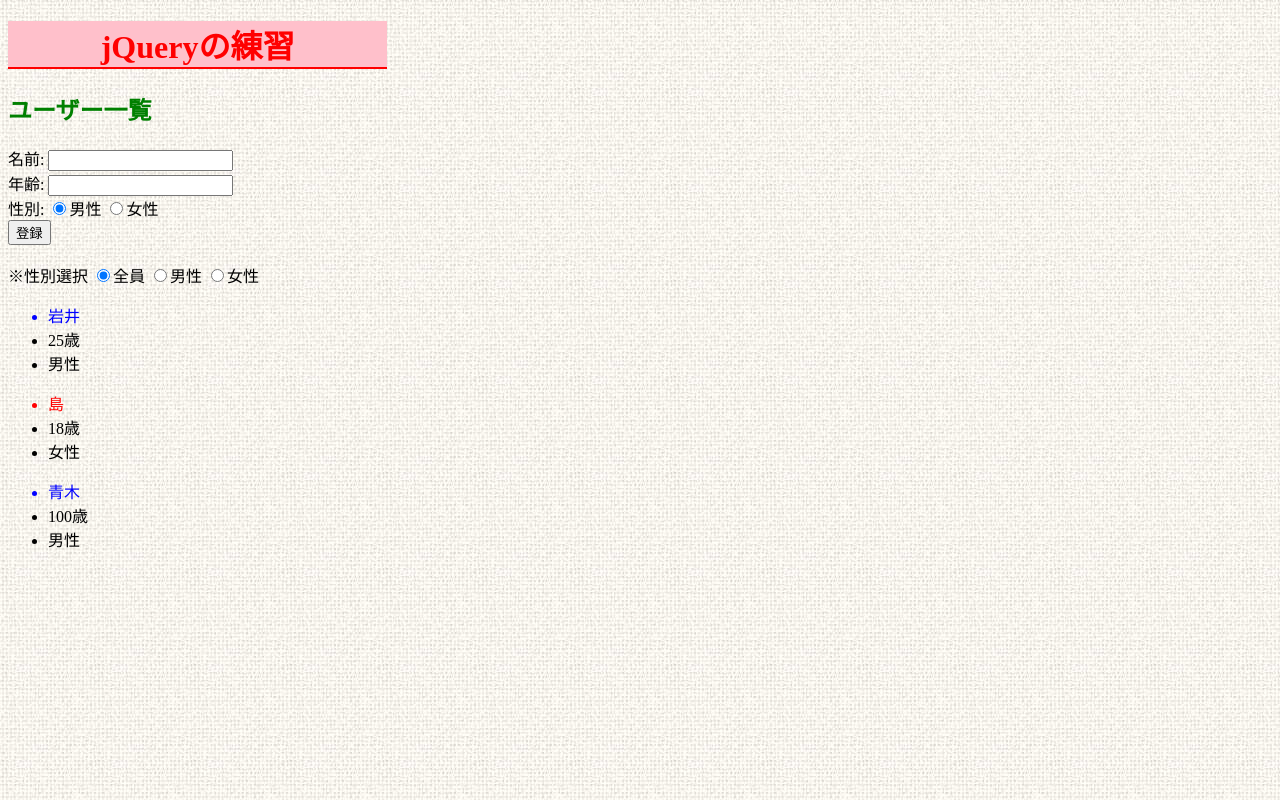
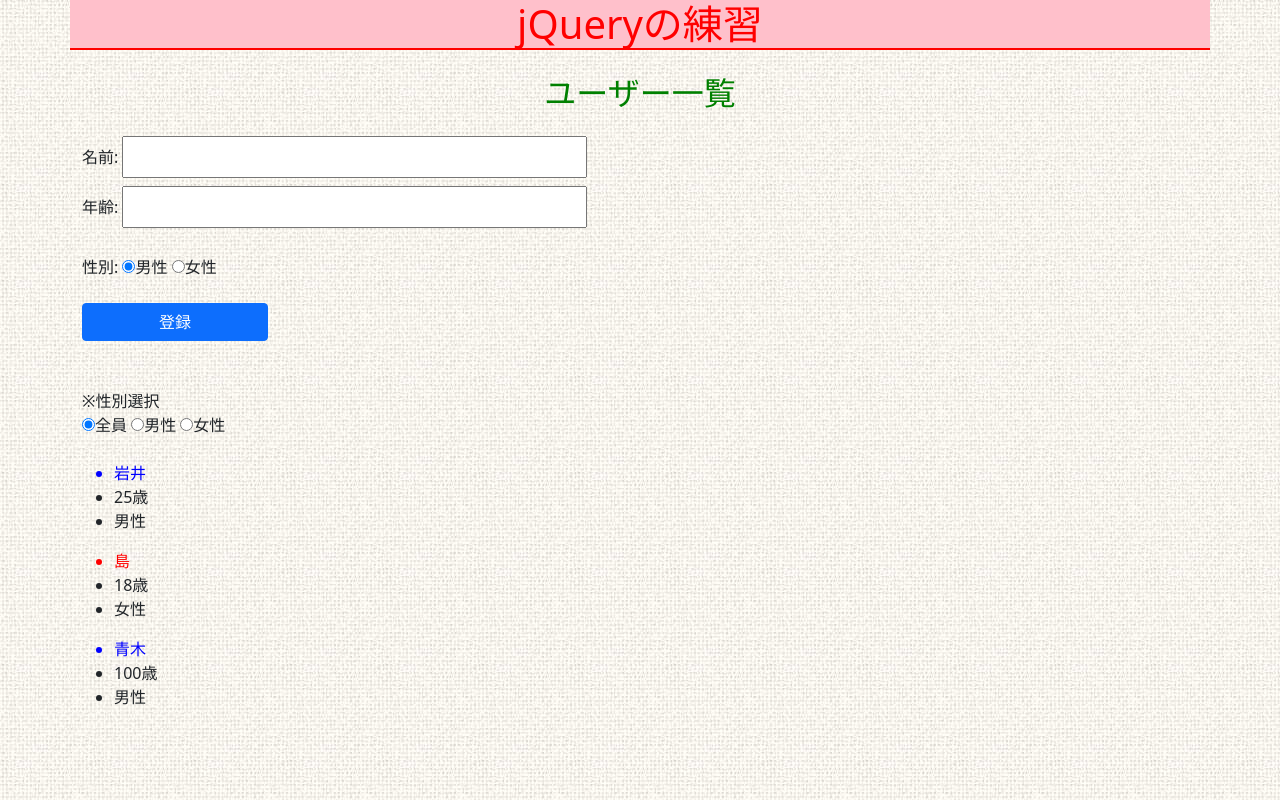
Before and after one commit to kazuma9976/jQuery-DOM-manipulation, a plain HTML site: page index.html in a window 1280 px wide. Drawn offline with nearby package versions, Linux system fonts and the light colour scheme.

Commit message:
Boostrapでレスポンシブデザインを調整

```diff
--- a/css/style.css
+++ b/css/style.css
@@ -2,8 +2,6 @@
 .red {
     color: red;
     background-color: pink;
-    width: 30%;
-    text-align: center;
     border-bottom: solid 2px red;
 }
 
--- a/index.html
+++ b/index.html
@@ -5,28 +5,39 @@
     <meta name="viewport" content="width=device-width, initial-scale=1">
     <title>jQueryのDOM操作</title>
     <link rel="icon" href="images/favicon_pc.ico">
+    <link href="https://cdn.jsdelivr.net/npm/bootstrap@5.0.2/dist/css/bootstrap.min.css" rel="stylesheet" integrity="sha384-EVSTQN3/azprG1Anm3QDgpJLIm9Nao0Yz1ztcQTwFspd3yD65VohhpuuCOmLASjC" crossorigin="anonymous">
     <link rel="stylesheet" href="css/style.css">
 </head>
 <body style="background-image:url(images/bg.jpg)">
-    <h1 id="h1">DOM</h1>
-    <h2>ユーザー一覧</h2>
+    <div class="container">
+        <div class="row">
+            <h1 id="h1" class="text-center">DOM</h1>
+        </div>
+        <div class="row mt-3 mb-3">
+            <h2 class="text-center">ユーザー一覧</h2>
+        </div>
+        <div class="row mb-5">
             <form>
-        名前: <input type="text" name="name"><br>
-        年齢: <input type="text" name="age"><br>
-        性別: <input type="radio" name="gender" value = "male" checked>男性
+                名前: <input type="text" name="name" class="col-5 col-form-label mb-2"><br>
+                年齢: <input type="text" name="age" class="col-5 col-form-label mb-2"><br>
+                性別: <input type="radio" name="gender" value = "male" checked class="mt-4">男性
                 <input type="radio" name="gender" value = "female">女性<br>
-        <button type="button">登録</button>
+                <button class="col-sm-2 btn btn-primary text-center mt-4" type="button">登録</button>
             </form>
-    <br>
+        </div>
+        <div class="row mb-4">
             <form>
-        ※性別選択
+                ※性別選択<br>
                 <!--name属性は性別のラジオボタンの部分と被らないよう注意-->
                 <input type="radio" name="select_gender" value="all" checked>全員
                 <input type="radio" name="select_gender" value="male">男性
                 <input type="radio" name="select_gender" value="female">女性
             </form>
+        </div>
         <div id="all"></div>
+    </div>
     <script src="https://code.jquery.com/jquery-3.3.1.min.js"></script>
-    <script src = "js/script.js"></script>
+    <script src="https://cdn.jsdelivr.net/npm/bootstrap@5.0.2/dist/js/bootstrap.bundle.min.js" integrity="sha384-MrcW6ZMFYlzcLA8Nl+NtUVF0sA7MsXsP1UyJoMp4YLEuNSfAP+JcXn/tWtIaxVXM" crossorigin="anonymous"></script>
+    <script src="js/script.js"></script>
 </body>
 </html>
```
Lines whose indentation alone changed are shown as unchanged.
